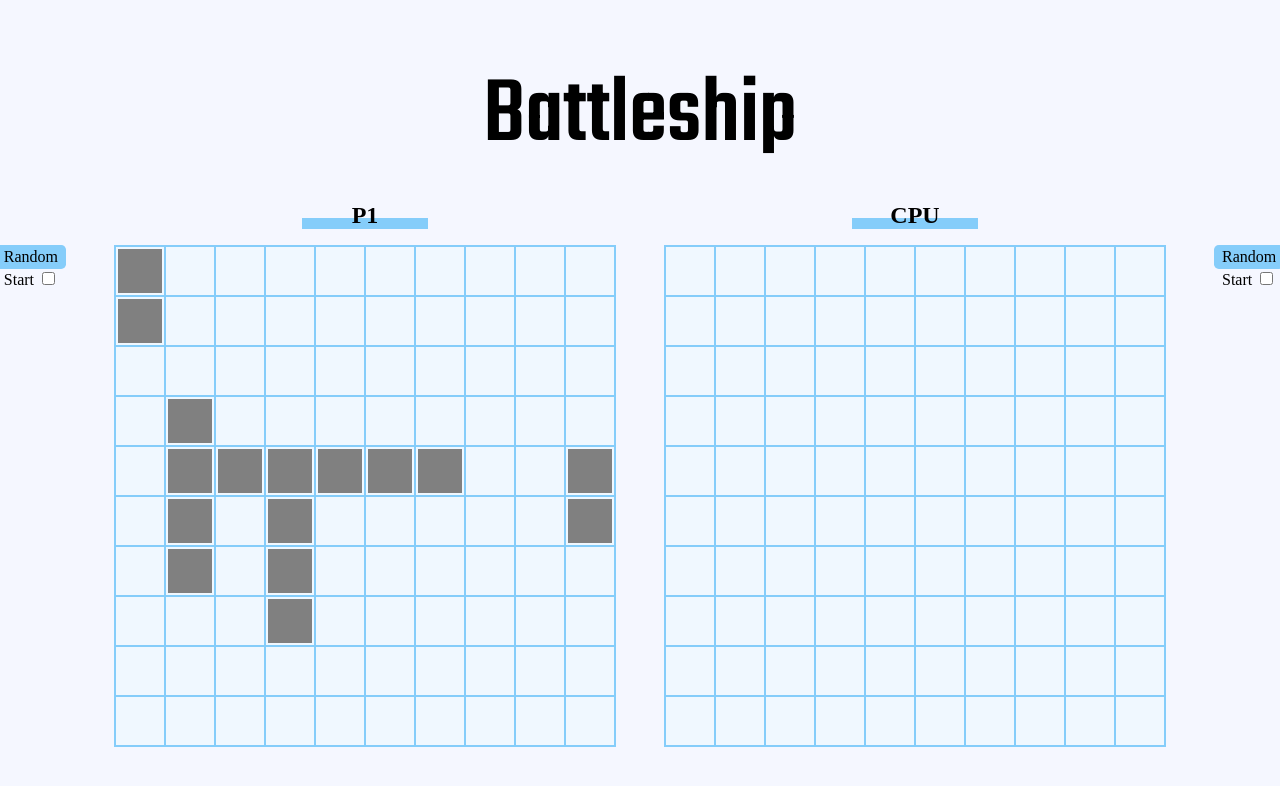
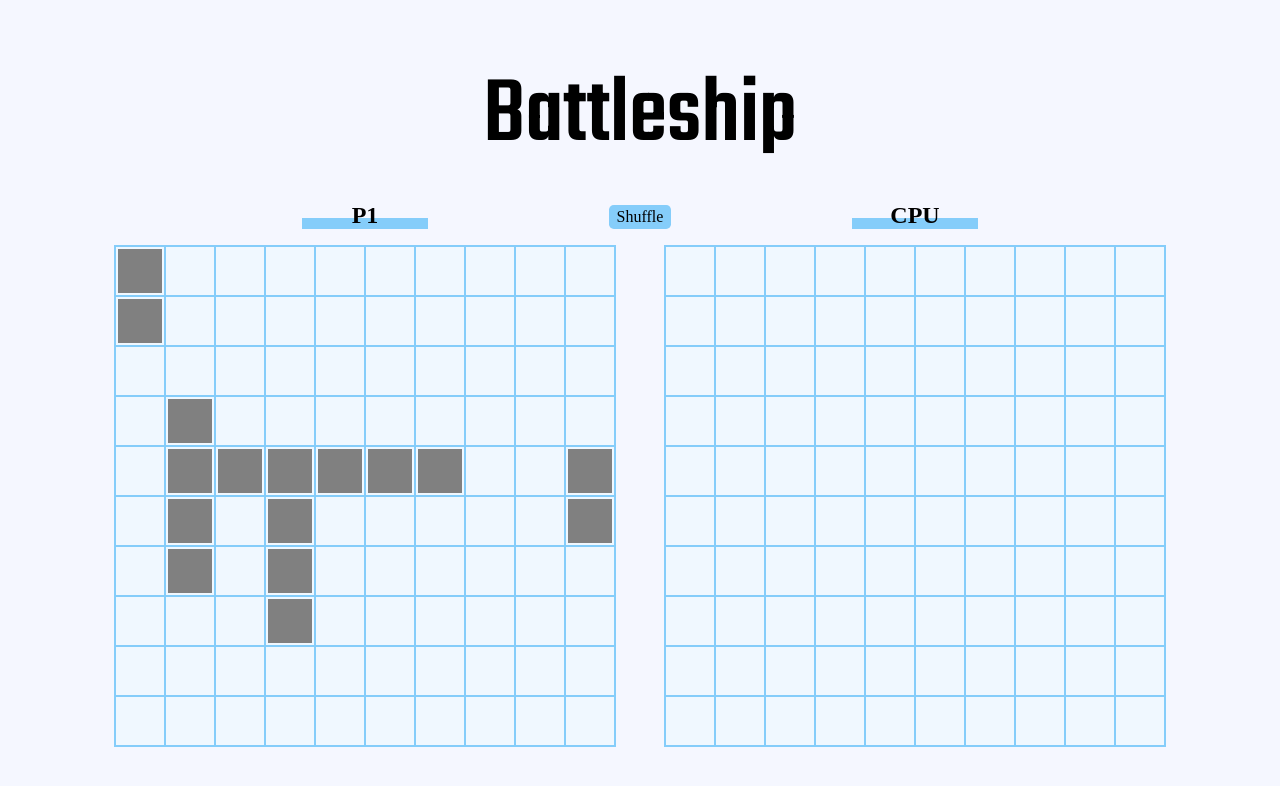
Before and after one commit to Vicker14/battleship, a website built with webpack: page src/index.html in a window 1280 px wide. Built offline with nearby package versions, Linux system fonts and the light colour scheme; a web font is replaced by a local one.

Commit message:
Random ships placement button added

```diff
--- a/src/index.html
+++ b/src/index.html
@@ -12,30 +12,17 @@
         <div id="play-zone">
             <div class="player-names">
                 <div class="player">P1</div>
+                <button class="randomizer">Shuffle</button>
                 <div class="player">CPU</div>
             </div>
 
             <div class="game-boards">
-                <div id="P1" class="controls">
-                    <button>Random</button>
-                    <form action="starter">
-                        <label for="starter">Start</label>
-                        <input type="checkbox" name="starter" />
-                    </form>
-                </div>
                 <div class="board">
                     <div class="P1grid"></div>
                 </div>
 
                 <div class="board">
                     <div class="CPUgrid"></div>
-                </div>
-                <div id="P1" class="controls">
-                    <button>Random</button>
-                    <form action="starter">
-                        <label for="starter">Start</label>
-                        <input type="checkbox" name="starter" />
-                    </form>
                 </div>
             </div>
         </div>
--- a/src/index.js
+++ b/src/index.js
@@ -11,10 +11,13 @@ GameController.gameboardSize = 10;
 GameController.startGame(htmlP1Grid, htmlCPUGrid);
 
 const htmlRestartGame = document.querySelector(".new-game-button");
+const htmlRandomizeShips = document.querySelector(".randomizer");
+
 htmlRestartGame.addEventListener("click", () => {
     GameController.startGame(htmlP1Grid, htmlCPUGrid);
     HtmlController.declareWinner(null);
 });
 
-// Button to start game
-// Button to randomise ships
+htmlRandomizeShips.addEventListener("click", () => {
+    GameController.startGame(htmlP1Grid, htmlCPUGrid);
+});
--- a/src/scripts/game-controller-class.js
+++ b/src/scripts/game-controller-class.js
@@ -30,8 +30,6 @@ class GameController {
         this.htmlTileListCPU = this.htmlControllerCPU.buildHTML();
 
         this.attackOnClick(this.htmlTileListCPU, this.gameboardCPU);
-        // add event listener to cpu html elements
-        // attack when click
     }
 
     static randomShipPlacement(gameboard, shipList) {
--- a/src/styles.css
+++ b/src/styles.css
@@ -41,6 +41,7 @@ body {
     gap: var(--tile-size);
 
     margin: calc(var(--tile-size) / 3);
+    position: relative;
 }
 
 .player {
@@ -52,6 +53,11 @@ body {
 
     display: flex;
     justify-content: center;
+}
+
+.randomizer {
+    position: absolute;
+    bottom: 0;
 }
 
 .player::after {
```
